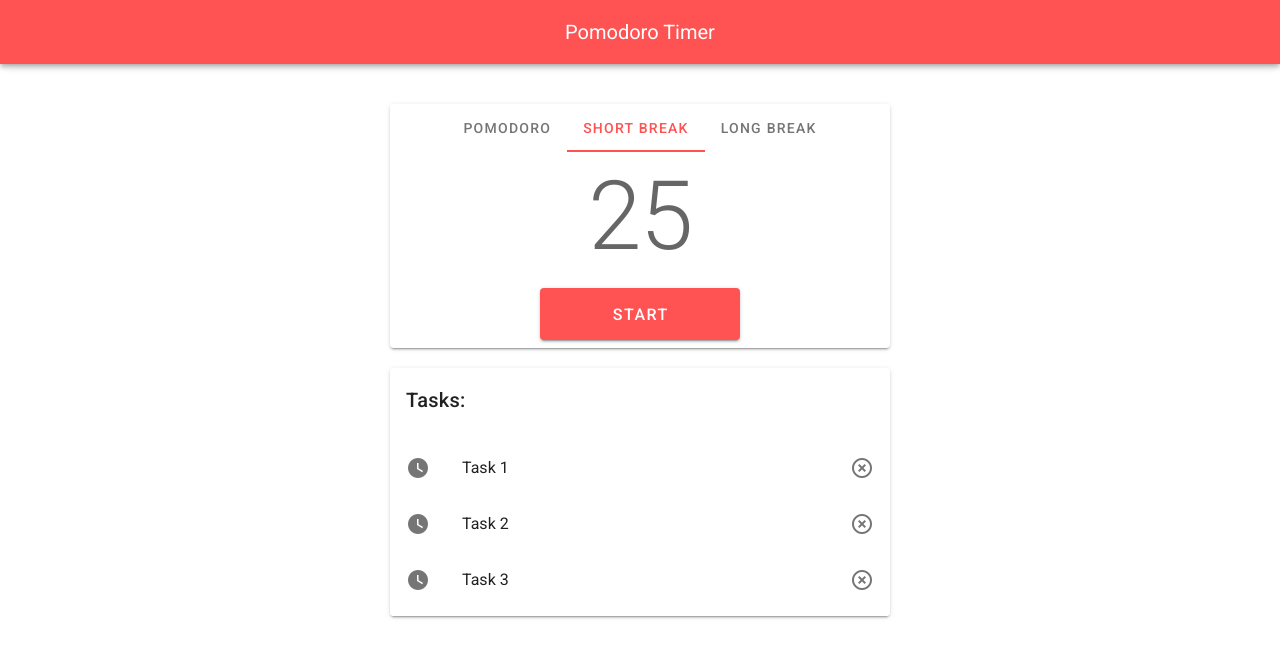
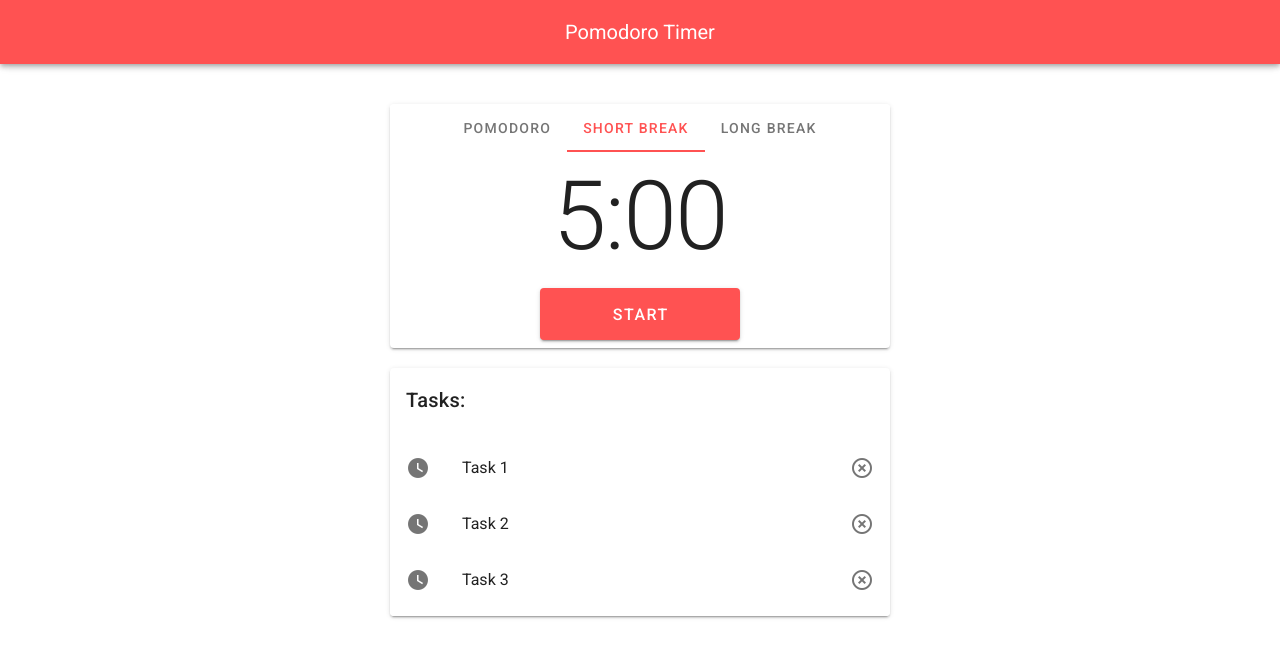
Before and after one commit to dev-ale/pomodoro-timer-app, a Vue app: page / in a window 1280 px wide. Both pictures are taken after a click on the tab "SHORT BREAK". Shown: the top 658 px of the page. Built offline with nearby package versions, Linux system fonts and the light colour scheme.

Commit message:
tabs working

```diff
--- a/src/components/Timer.vue
+++ b/src/components/Timer.vue
@@ -3,15 +3,30 @@
             max-width="500"
             class="mx-auto"
     >
-        <v-tabs centered color="#FF5252">
+        <v-tabs centered color="#FF5252" v-model="tabs">
             <v-tab>Pomodoro</v-tab>
             <v-tab>Short Break</v-tab>
             <v-tab>Long Break</v-tab>
         </v-tabs>
+        <v-tabs-items v-model="tabs">
+            <v-tab-item>
+                <v-card-text class="text-center">
+                    <h4 class="display-4">{{this.counter}}</h4>
+                </v-card-text>
+            </v-tab-item>
+            <v-tab-item>
+                <v-card-text class="text-center">
+                    <h4 class="display-4">5:00</h4>
+                </v-card-text>
+            </v-tab-item>
+            <v-tab-item>
+                <v-card-text class="text-center">
+                    <h4 class="display-4">10:00</h4>
+                </v-card-text>
+            </v-tab-item>
+        </v-tabs-items>
 
-        <v-card-text class="text-center">
-            <h4 class="display-4">{{this.counter}}</h4>
-        </v-card-text>
+
 
         <v-card-actions>
             <v-spacer></v-spacer>
@@ -27,6 +42,7 @@
     export default {
         data () {
             return {
+                tabs: null,
                 counter: 25,
                 counting: false,
                 buttonText: 'START'
```
Also changed, not shown: src/components/Tasks.vue (+2 -8 lines).
